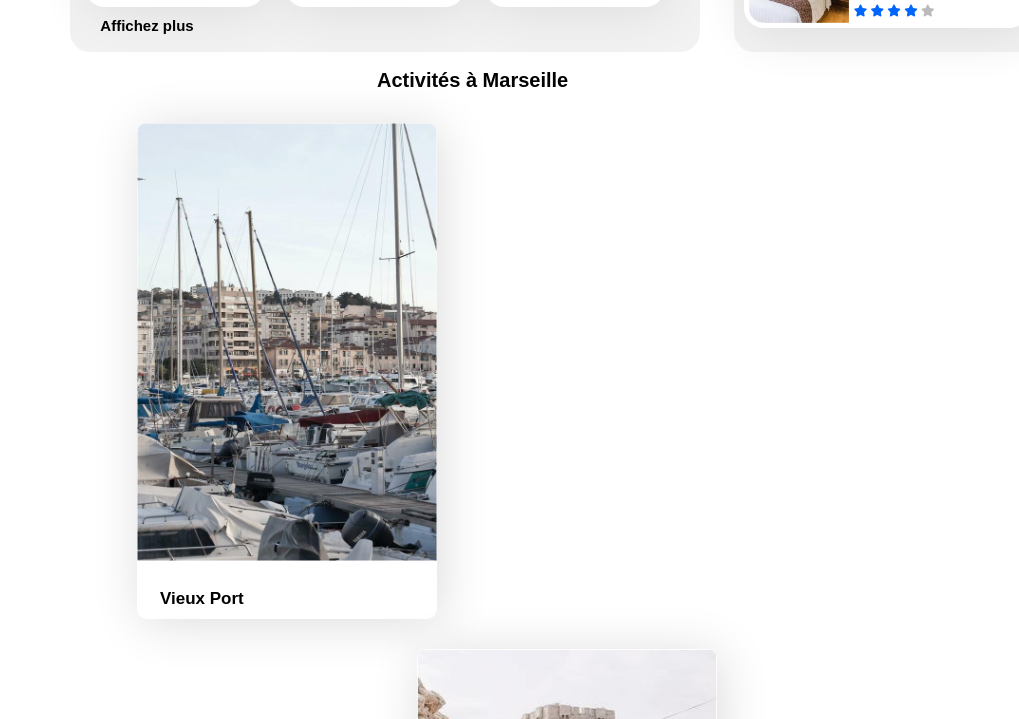
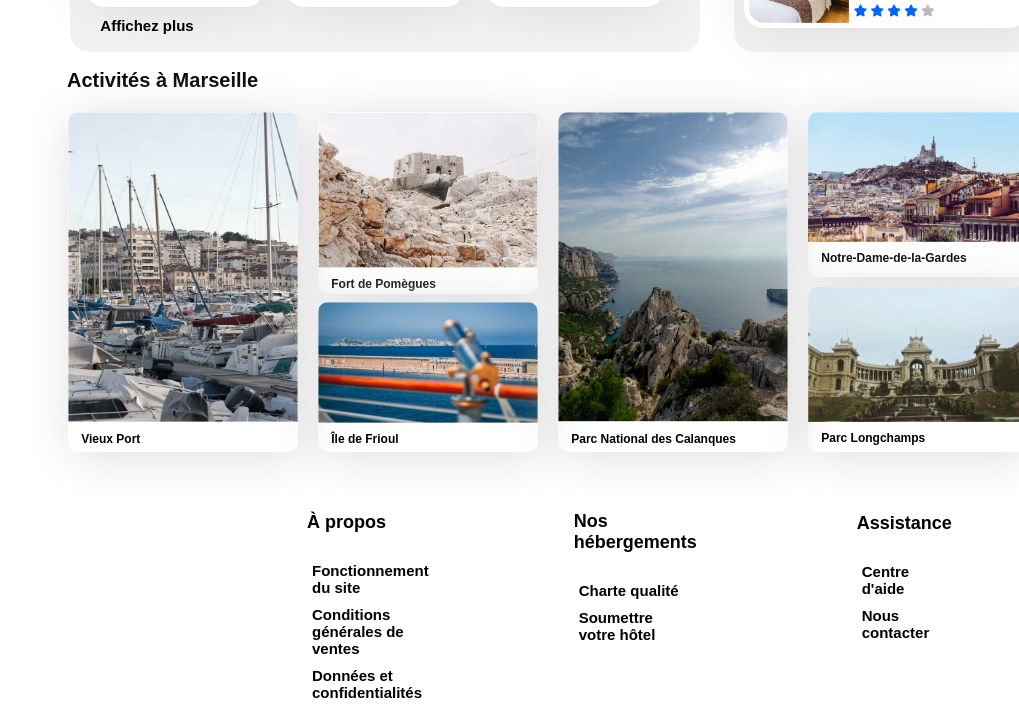
Before and after one commit to Cam1793/CamilleNICOLAS_2_26-04-2021, a plain HTML site: page index.html in a window 1280 px wide. Shown: the part 674-1393 px from the top of the page, without its empty margins (261-1280 px from the left). Drawn offline with Linux system fonts and the light colour scheme.

Commit message:
index activities hosting main header aside footer css modification

```diff
--- a/css/activities.css
+++ b/css/activities.css
@@ -1,54 +1,23 @@
-.Activities{
-    display: flex;
-    flex-wrap: wrap;
+section{
+    width: 1000px;
+    position: relative;
+    margin-top: 0px;
+    margin-bottom: 200px;
 }
 
-.titreprincipaleactivité{
-    font-weight: bold;
-    height: 0px;
-    position: relative;
-    margin-left: 40px;
+.activities-1{
+    display: flex;
+    align-content: flex-start;
+    flex-wrap: wrap;
+    max-width: 1400px;
     margin-top: 0px;
-    margin-bottom: 0px;
+    margin-left: 0px;
 }
 
-
-
-/*article21* sous article*/
-.article21{
-    align-self: flex-end;
-    margin-left: -280px;
-    margin-top: 10px;
-
+.titre-principale-activité{
+    font-weight: bold;
+    position: relative;
 }
-/*article21 sous article*/
-
-
-/*article22* sous article*/
-.article22{
-    align-self: flex-end;
-}
-/*article22* sous article*/
-
-
-
-/*article23* sous article*/
-.article23{
-    align-self: flex-end;
-    padding-right: 0px;
-}
-/*article23* sous article*/
-
-
-
-/*article24 sous article*/
-.article24{
-    align-self: flex-end;
-}
-/*article24 sous article*/
-
-
-
 
 /*a hover*/
 
@@ -92,23 +61,21 @@ a .longchampsimg:hover{
 
 /*titre activité*/
 .nom{
-    margin-top: 10px;
-    margin-bottom: 0px;
-    padding-left: 10px;
     font-weight: bold;
-    font-size: 17px;
-
+    font-size: 12px;
 }
 /*titre activité*/
 
 
 /*vieux port*/
 .vieuxportimg{
-    width: 300px;
+    width: 230px;
+    height: 340px;
     border-radius: 10px;
     box-shadow: 4px 4px 50px gainsboro;
-    padding-bottom: 10px;
-    margin-right: -10px;
+    margin-top: 60px;
+    margin-right: 40px;
+    margin-left: -190px;
 
 }
 .vieuxportimage{
@@ -116,17 +83,21 @@ a .longchampsimg:hover{
     border-top-right-radius: 10px;
     border-bottom-left-radius: 0px;
     border-bottom-right-radius: 0px;
-    width: 300px;
+    height: 310px;
+    width: 230px;
+
 }
 /*vieux port*/
 
 /*pomegues*/
 .pomeguèsimg{
     border-radius: 10px;
-    width: 300px;
+    width: 220px;
     box-shadow: 4px 4px 50px gainsboro;
-    padding-bottom: 10px;
-    margin-right: -10px;
+    height: 182px;
+    margin-top: 60px;
+    margin-right: 40px;
+    margin-left: -20px;
 
 }
 
@@ -135,19 +106,19 @@ a .longchampsimg:hover{
     border-top-right-radius: 10px;
     border-bottom-left-radius: 0px;
     border-bottom-right-radius: 0px;
-    padding-top: 0px;
-    width: 300px;
-
+    width: 220px;
 }
 /*pomegues*/
 
 /*frioul*/
 .frioulimg{
     border-radius: 10px;
-    width: 300px;
+    width: 220px;
     box-shadow: 4px 4px 50px gainsboro;
-    padding-bottom: 10px;
-    margin-right: -10px;
+    height: 150px;
+    margin-top: 250px;
+    margin-left: -260px;
+    margin-right: 60px;
 
 }
 
@@ -156,17 +127,20 @@ a .longchampsimg:hover{
     border-top-right-radius: 10px;
     border-bottom-left-radius: 0px;
     border-bottom-right-radius: 0px;
-    width: 300px;
+    width: 220px;
+
 }
 /*frioul*/
 
 /*calanques*/
 .calanquesimg{
     border-radius: 10px;
-    width: 300px;
+    width: 230px;
+    height: 340px;
     box-shadow: 4px 4px 50px gainsboro;
-    padding-bottom: 10px;
-    margin-right: -10px;
+    margin-top: 60px;
+    margin-left: -40px;
+    margin-right: 50px;
 
 }
 
@@ -175,19 +149,20 @@ a .longchampsimg:hover{
     border-top-right-radius: 10px;
     border-bottom-left-radius: 0px;
     border-bottom-right-radius: 0px;
-    width: 300px;
-    height: 442px;
+    width: 230px;
+    height: 310px;
 }
 /*calanques*/
 
 /*gardes*/
 .gardesimg{
     border-radius: 10px;
-    width: 300px;
+    width: 220px;
+    height: 165px;
     box-shadow: 4px 4px 50px gainsboro;
-    padding-bottom: 10px;
-    margin-right: -10px;
-
+    margin-top: 60px;
+    margin-left: -30px;
+    margin-right: -60px;
 }
 
 .gardesimage{
@@ -195,17 +170,20 @@ a .longchampsimg:hover{
     border-top-right-radius: 10px;
     border-bottom-left-radius: 0px;
     border-bottom-right-radius: 0px;
-    width: 300px;
-    height: 195px;
+    width: 220px;
+    height: 130px;
 }
 /*gardes*/
 
 /*longchamps*/
 .longchampsimg{
     border-radius: 10px;
-    width: 300px;
+    width: 220px;
+    height: 165px;
     box-shadow: 4px 4px 50px gainsboro;
-    padding-bottom: 10px;
+    margin-top: 235px;
+    margin-left: -160px;
+    margin-right: -20px;
 
 }
 
@@ -214,6 +192,6 @@ a .longchampsimg:hover{
     border-top-right-radius: 10px;
     border-bottom-left-radius: 0px;
     border-bottom-right-radius: 0px;
-    width: 300px;
+    width: 220px;
 }
 /*longchamps*/
--- a/css/aside.css
+++ b/css/aside.css
@@ -8,6 +8,7 @@
     padding-right: 0px;
     margin-left: 0px;
     margin-top: 20px;
+    margin-bottom: 0px;
     background-color: #f2f2f2;
     border-radius: 20px;
 }
@@ -29,7 +30,6 @@
     margin-bottom: 0px;
     font-size: 20px;
 }
-
 
 #iconepopulaires{
     padding-top: 20px;
@@ -63,7 +63,7 @@ a .blancimg:hover{
 
 /*matin*/
 .matinimg{
-    width: 280px;
+    width: 275px;
     border-radius: 20px;
     box-shadow: 4px 4px 50px gainsboro;
     padding-top: 5px;
@@ -89,7 +89,7 @@ a .blancimg:hover{
 
 /*eau*/
 .eauimg{
-    width: 280px;
+    width: 275px;
     border-radius: 20px;
     box-shadow: 4px 4px 50px gainsboro;
     padding-top: 5px;
@@ -173,7 +173,7 @@ a .blancimg:hover{
 .star-1{
     color: #0065fc;
     font-size: 12px;
-    margin-top: 35px;
+    margin-top: 40px;
 
 }
 
--- a/css/footer.css
+++ b/css/footer.css
@@ -1,8 +1,7 @@
 #footer{
     display: flex;
     background-color: #f2f2f2;
-    margin: 0 auto;
-    height: 20em;
+    height: 0px;
 }
 
 #a-propos{
--- a/css/header-search.css
+++ b/css/header-search.css
@@ -1,5 +1,8 @@
 /*Header-search*/
-
+#header-info{
+    width: 980px;
+    margin-bottom: -200px;
+}
 h2{
     font-size: 20px;
 }
@@ -8,18 +11,6 @@ h5{
     font-weight: normal;
     margin-top: -10px;
     margin-bottom: 10px;
-}
-
-header{
-    display: inline;
-    position: relative;
-    justify-content: space-between;
-    padding-left: 0px;
-    padding-right: 0px;
-}
-
-#header-info{
-    width: 900px;
 }
 
 .titre-filtre{
@@ -99,15 +90,9 @@ header{
     justify-content: space-evenly;
     justify-content: center;
     background-color: transparent;
-    border-radius: 20px;
-    max-width: 1500px;
+    width: 900px;
     height: 50px;
-    margin-right: 0px;
     margin-top: 10px;
-    padding-left: 0px;
-    padding-right: 0px;
-    padding-top: 0px;
-
 }
 
 .economique{
--- a/css/header.css
+++ b/css/header.css
@@ -2,16 +2,17 @@
     display: flex;
     flex-direction: column;
     justify-content: space-around;
+    width: 980px;
+
 }
 
 #header-nav{
     display: flex;
-    margin: 0px;
+    width: 980px;
 }
 
 /*Navigator */
 nav{
-    padding-left: 0px;
     max-block-size: 10px;
     margin-top: -29px;
     padding-right: -100px;
--- a/css/hosting.css
+++ b/css/hosting.css
@@ -2,6 +2,7 @@
     margin-top: 20px;
     margin-left: -20px;
     margin-right: 10px;
+    margin-bottom: 0px;
     width: 630px;
     height: 230px;
     padding-bottom: 200px;
--- a/css/main.css
+++ b/css/main.css
@@ -3,6 +3,5 @@ main{
     flex-wrap: wrap;
     justify-content: space-evenly;
     width: 1000px;
-    height: 1150px;
-    padding-left: 0px;
+    margin-bottom: -150px;
 }
--- a/index.html
+++ b/index.html
@@ -264,18 +264,14 @@
                                     </a>
                         </aside>
 
-                    <section class="container2">
-
+                        <!--Activités à Marseille-->
+                                <section>
+                                    <div class="activities-1">
                                         <!--Titre-->
-                    <div class="titreprincipaleactivite">
+                                        <div class="titre-principale-activite">
                                         <h2>Activités à Marseille</h2>
                                         </div>
                                         <!--Titre-->
-
-                        <!--Activités à Marseille-->
-                        <div class="activities">
-
-                            <div class="article21">
                                             <a href="#">
                                                 <figure class="vieuxportimg">
                                                     <img class="vieuxportimage"src="image/vieuxport1.png" alt="Vieux Port" />
@@ -284,9 +280,8 @@
                                                     </figcaption>
                                                 </figure>
                                             </a>
-                            </div>
 
-                            <div class="article22">
+
                                             <a href="#">
                                                 <figure class="pomeguèsimg">
                                                     <img class="pomeguèsimage"src="image/pomegues.jpg" alt="Fort de Pomègues" />
@@ -304,9 +299,7 @@
                                                     </figcaption>
                                                 </figure>
                                             </a>
-                            </div>
 
-                            <div class="article23">
                                             <a href="#">
                                                 <figure class="calanquesimg">
                                                     <img class="calanquesimage"src="image/calanques.jpg" alt="Parc National des Calanques" />
@@ -315,9 +308,7 @@
                                                     </figcaption>
                                                 </figure>
                                             </a>
-                            </div>
 
-                            <div class="article24">
                                             <a href="#">
                                                 <figure class="gardesimg">
                                                     <img class="gardesimage"src="image/gardes.jpg" alt="Notre-Dame-de-la-Gardes" />
@@ -335,7 +326,6 @@
                                                     </figcaption>
                                                 </figure>
                                             </a>
-                            </div>
 
                                     </div>
                                     <!--Activités à Marseille-->
```
Lines whose indentation alone changed are shown as unchanged.
